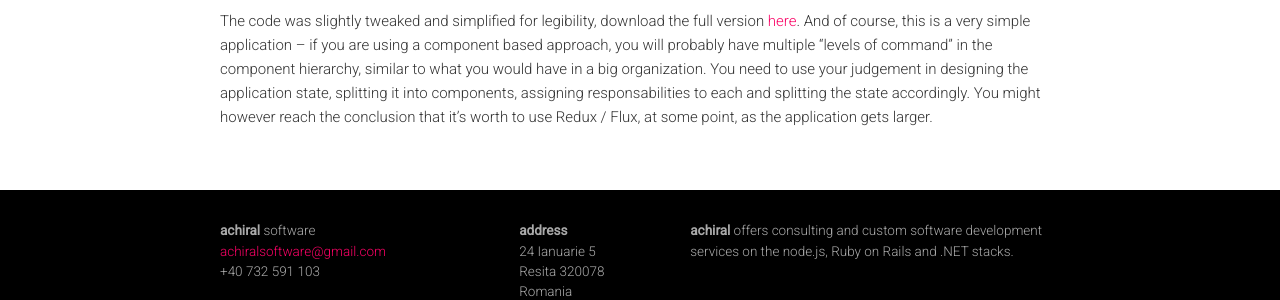
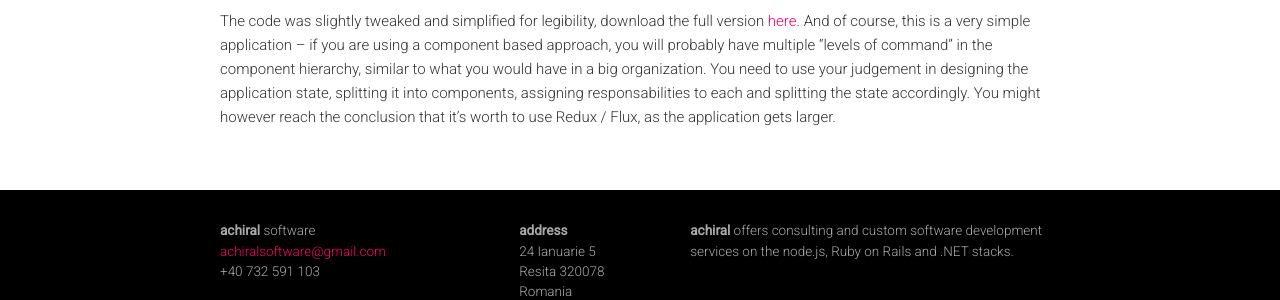
Before and after one commit to toaderflorin/eksia, a Jekyll site: the page built from _posts/2017-08-27-component-architecture.markdown, in a window 1280 px wide and 900 px high, scrolled down 2380 px. Shown: the part 521-821 px from the top of the window. Built offline with Jekyll 4.4.1, drawn with Linux system fonts in a browser that asks for light colours.

Commit message:
Fixed sentence.

```diff
--- a/_posts/2017-08-27-component-architecture.markdown
+++ b/_posts/2017-08-27-component-architecture.markdown
@@ -54,4 +54,4 @@
 
 It is desirable to use functional components whenever possible. Not only are they easier to write and the code is more succint, but the fact that don't handle their own state is also advantageous. The *TaskList* component just passes the *deleteTaskClick* handler through to the *Task* component. We are using a similar bind approach here, as we did for *AddTask*.
 
-The code was slightly tweaked and simplified for legibility, download the full version [here](https://github.com/toaderflorin/florintoader). And of course, this is a very simple application -- if you are using a component based approach, you will probably have multiple "levels of command" in the component hierarchy, similar to what you would have in a big organization. You need to use your judgement in designing the application state, splitting it into components, assigning responsabilities to each and splitting the state accordingly. You might however reach the conclusion that it's worth to use Redux / Flux, at some point, as the application gets larger.
+The code was slightly tweaked and simplified for legibility, download the full version [here](https://github.com/toaderflorin/florintoader). And of course, this is a very simple application -- if you are using a component based approach, you will probably have multiple "levels of command" in the component hierarchy, similar to what you would have in a big organization. You need to use your judgement in designing the application state, splitting it into components, assigning responsabilities to each and splitting the state accordingly. You might however reach the conclusion that it's worth to use Redux / Flux, as the application gets larger.
```
Also changed, not shown: 1 other file.
